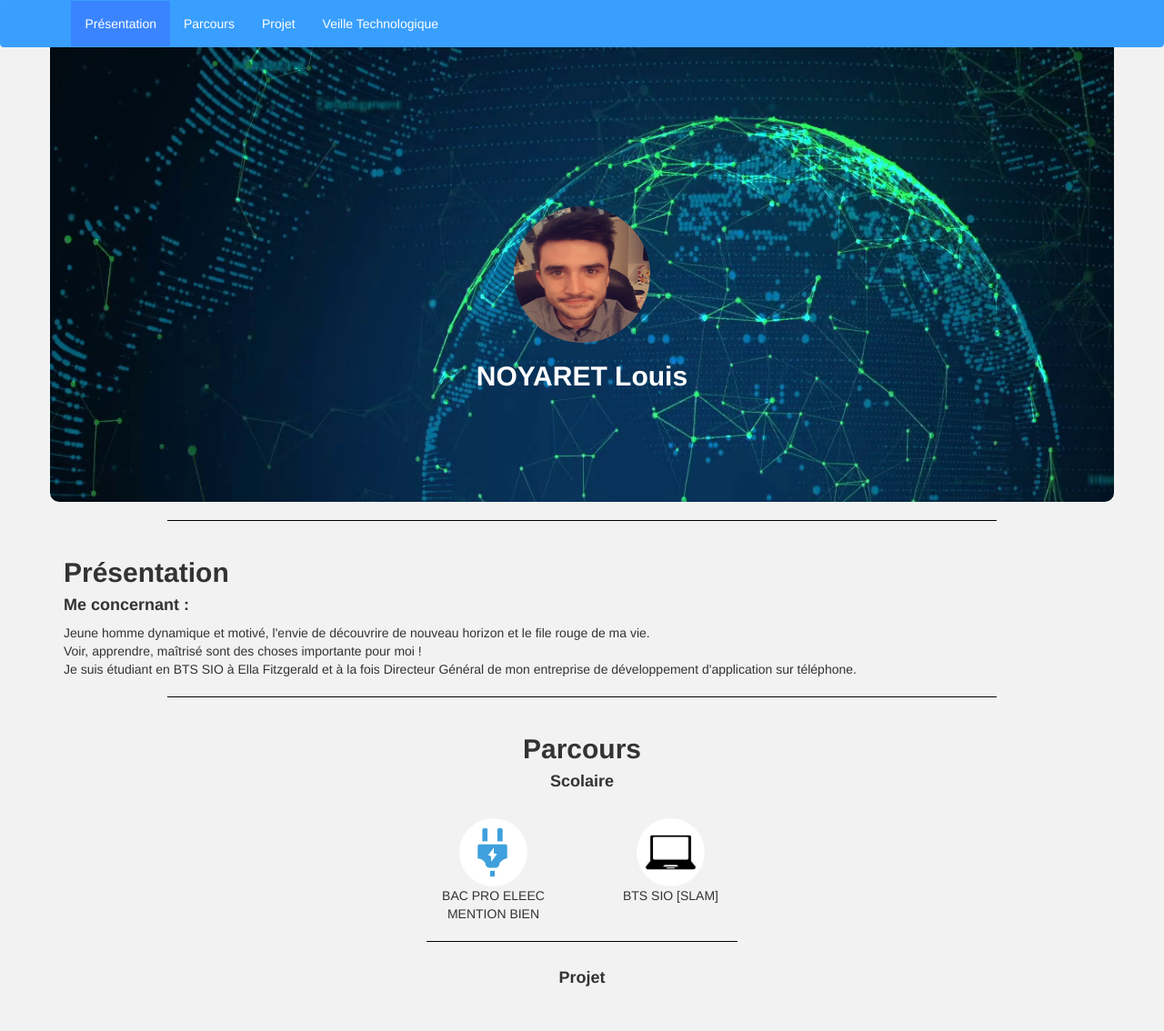
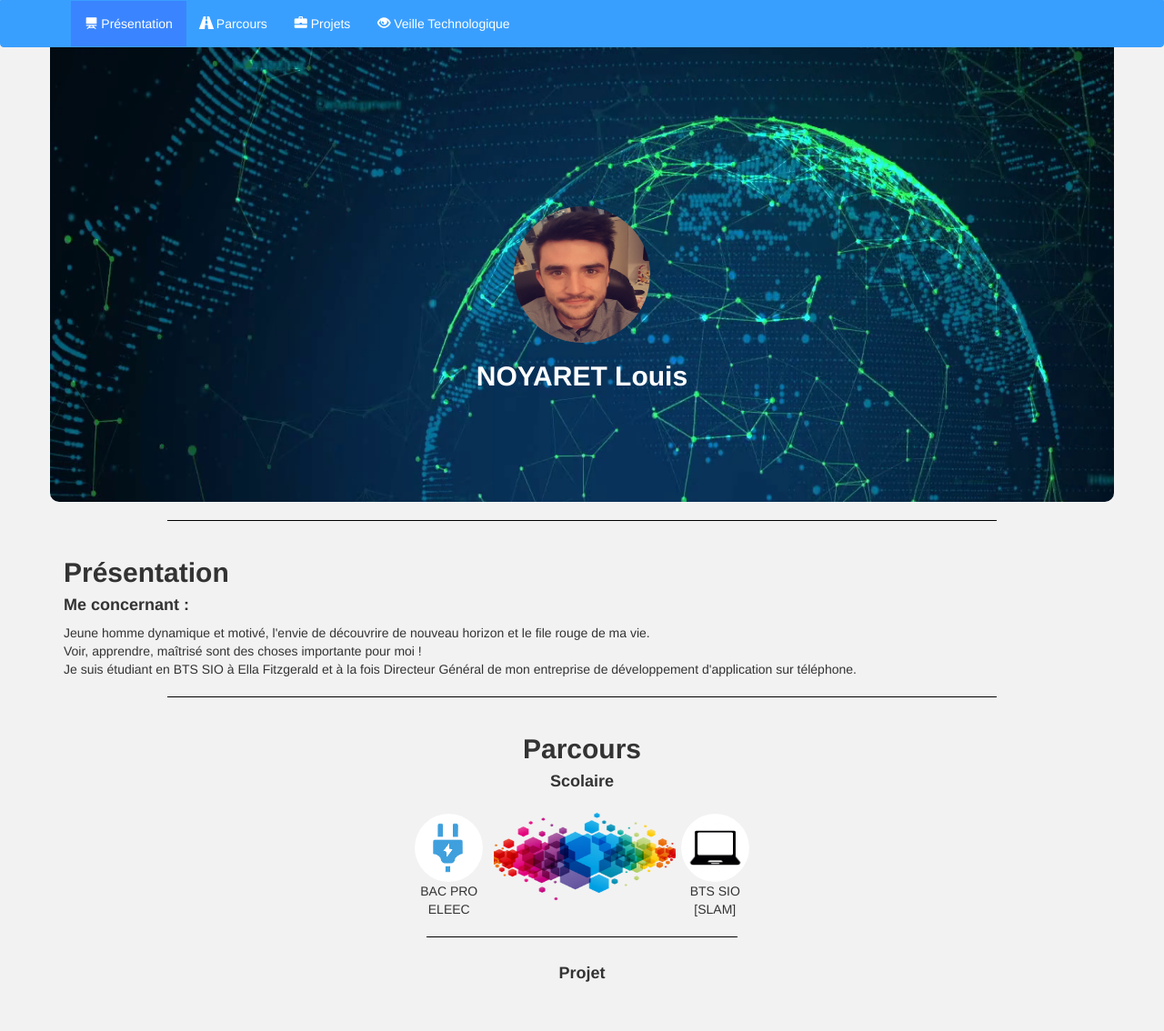
Before and after one commit to Spened/portfolio-E6, a PHP site: page / in a window 1280 px wide. Shown: the whole page at 91% size. After the commit the page ends 1080 px from the top, so only its background shows below. Run offline with PHP 8.4, Linux system fonts and the light colour scheme.

Commit message:
Ajout d'image et de favicon

```diff
--- a/css/master.css
+++ b/css/master.css
@@ -116,3 +116,17 @@ p{
 .row > .col-sm-2 > img{
   margin-top: 20px;
 }
+
+.parcours > .col-sm-2{
+  padding-right: 0;
+  padding-left: 0;
+}
+
+.parcours > .col-sm-1{
+  padding-right: 0;
+  padding-left: 0;
+  margin-top: 15px;
+}
+
+.parcours > .col-sm-2 > img{
+  margin-top: 0;
--- a/index.php
+++ b/index.php
@@ -10,10 +10,10 @@
     <nav class="navbar navbar-inverse">
       <div class="container-fluid">
         <ul class="nav navbar-nav">
-          <li class="active"><a href="#presentation">Présentation</a></li>
-          <li><a href="#parcours">Parcours</a></li>
-          <li><a href="#projet">Projet</a></li>
-          <li><a href="#techno">Veille Technologique</a></li>
+          <li class="active"><a href="#presentation"><span class="	glyphicon glyphicon-blackboard"></span> Présentation</a></li>
+          <li><a href="#parcours"><span class="glyphicon glyphicon-road"></span> Parcours</a></li>
+          <li><a href="#projet"><span class="glyphicon glyphicon-briefcase"></span> Projets</a></li>
+          <li><a href="#techno"><span class="glyphicon glyphicon-eye-open"></span> Veille Technologique</a></li>
         </ul>
       </div>
     </nav>
@@ -35,19 +35,21 @@
         </div>
       </div>
       <hr>
-      <div id="parcours" class="row">
+      <div id="parcours" class="row parcours">
         <div class="col-sm-12 text-center">
           <h2>Parcours</h2>
           <h4>Scolaire</h4>
         </div>
         <div class="col-sm-4"></div>
-        <div class="col-sm-2 text-center">
+        <div class="col-sm-1 text-center">
           <p></p>
           <img class="img-circle" src="img/elec.png" alt="lycée" height="75" width="75">
           <p>BAC PRO ELEEC</p>
-          <p>MENTION BIEN</p>
         </div>
-        <div class="col-sm-2 text-center">
+        <div class="col-sm-2">
+          <img src="img/hexa-parcours.png" alt="" height="125" width="200">
+        </div>
+        <div class="col-sm-1 text-center">
           <img class="img-circle" src="img/pc.jpg" alt="bts" height="75" width="75">
           <p>BTS SIO [SLAM]</p>
         </div>
```
Also changed, not shown: img/hexa-parcours.png (added), img/hexa-projets.png (added).
